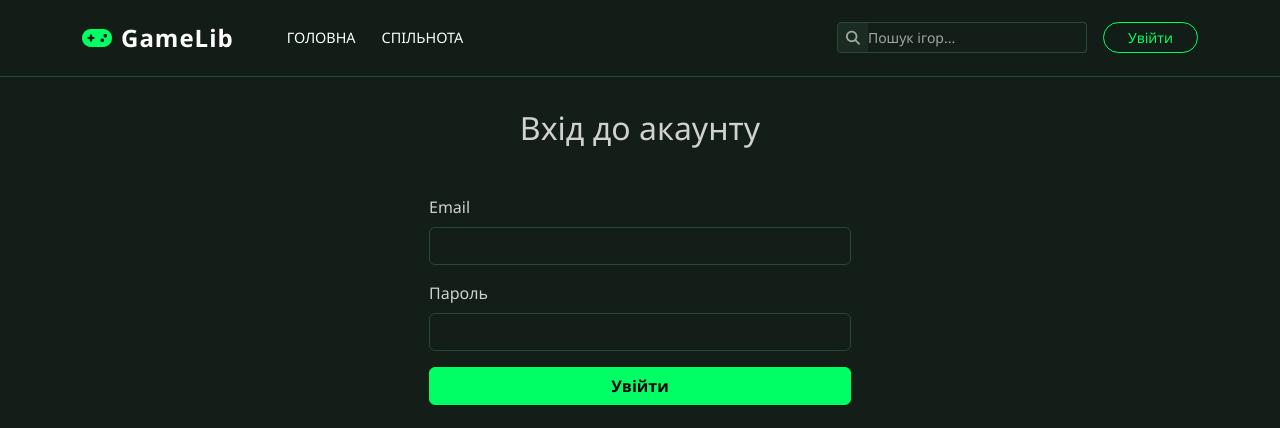
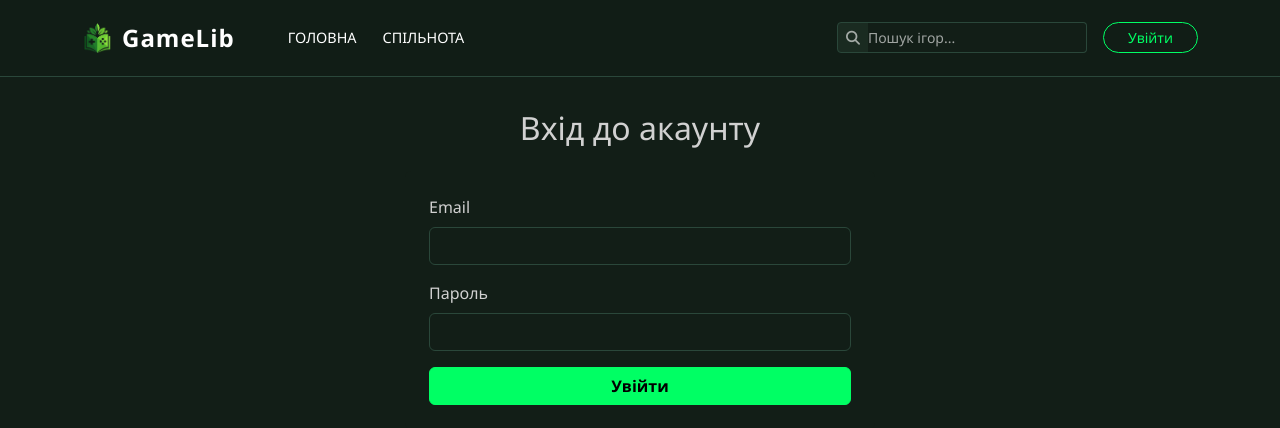
Before and after one commit to IlyaBX7/GameLib_Project, a PHP site: page /gamelib/auth/login.php in a window 1280 px wide. Shown: the top 428 px of the page. Run offline with PHP 8.4, Linux system fonts and the light colour scheme.

Commit message:
Update header.php

```diff
--- a/includes/header.php
+++ b/includes/header.php
@@ -8,6 +8,7 @@ $bp = isset($base_path) ? $base_path : '';
     <meta charset="UTF-8">
     <meta name="viewport" content="width=device-width, initial-scale=1.0">
     <title><?php echo isset($pageTitle) ? $pageTitle : 'GameLib - Бібліотека ігор'; ?></title>
+    <link rel="icon" href="<?php echo BASE_URL; ?>img/GameLib_logo.png" type="image/png">
 
     <link href="https://cdn.jsdelivr.net/npm/bootstrap@5.3.0/dist/css/bootstrap.min.css" rel="stylesheet">
     <link rel="stylesheet" href="https://cdnjs.cloudflare.com/ajax/libs/font-awesome/6.4.0/css/all.min.css">
@@ -29,7 +30,7 @@ $bp = isset($base_path) ? $base_path : '';
 <nav class="navbar navbar-expand-lg custom-navbar sticky-top">
     <div class="container">
         <a class="navbar-brand d-flex align-items-center" href="<?php echo $bp; ?>index.php">
-            <i class="fas fa-gamepad"></i> GameLib
+            <img src="<?php echo BASE_URL; ?>img/GameLib_logo.png" alt="GameLib Logo" style="height: 30px; margin-right: 10px;"> GameLib
         </a>
         <button class="navbar-toggler border-0 shadow-none" type="button" data-bs-toggle="collapse" data-bs-target="#mainNavbar"><i class="fas fa-bars text-white fs-4"></i></button>
 
```
